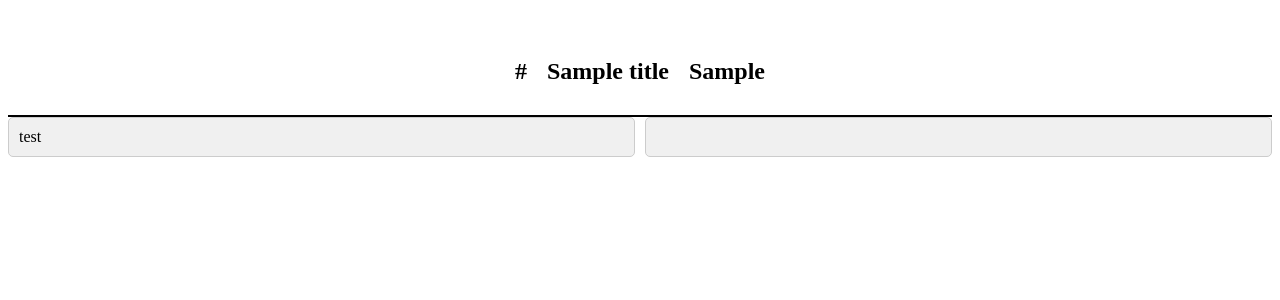
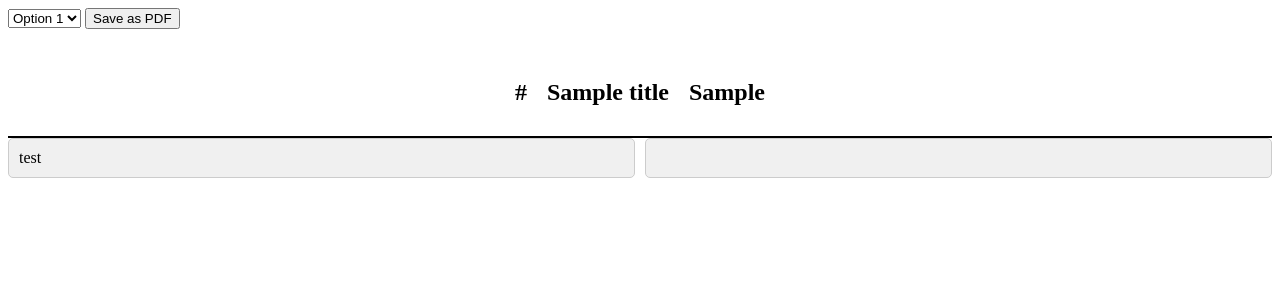
Before and after one commit to campwill/osint-dashboard, a Flask app: template templates/web_tools.html in a window 1280 px wide. Shown: the top 300 px of the page. Run offline with Flask 3, Linux system fonts and the light colour scheme; the template is opened without the code that fills it: most values are stand-ins (such as "Sample title", 1, 10 or a date in 2020).

Commit message:
"Tool Development"

```diff
--- a/app.py
+++ b/app.py
@@ -1,7 +1,12 @@
 from flask import Flask, render_template, request, redirect, url_for, flash
 from web_tools import is_valid_url, website_information
+import os
+from dotenv import load_dotenv
 app = Flask(__name__)
-app.secret_key = '7469817409714-97142'
+
+load_dotenv()
+secret_key = os.getenv('SECRET_KEY')
+app.secret_key = secret_key
 
 
 @app.route('/')
--- a/templates/web_tools.html
+++ b/templates/web_tools.html
@@ -49,6 +49,19 @@
     </style>
   </head>
   <body>
+    <div id="dropdown-container">
+      <select id="dropdown-menu">
+        <option value="option1">Option 1</option>
+        <option value="option2">Option 2</option>
+        <option value="option3">Option 3</option>
+      </select>
+      <button id="save-as-pdf-button" onclick="saveAsPDF()">Save as PDF</button>
+      <script>
+        function saveAsPDF() {
+          alert("Save as PDF functionality will be implemented here.");
+        }
+      </script>
+    </div>
     <div id="dash-board">
       <div id="info-container">
         <h1>{{user_url}}</h1>
@@ -56,27 +69,11 @@
         <h1>{{title}}</h1>
         <h1>{{ip_info}}</h1>
       </div>
+
       <div id="tools-container">
         <div id="tool-bar">test</div>
         <div id="tool-display"></div>
       </div>
     </div>
   </body>
-  <script>
-    document
-      .getElementById("function1Button")
-      .addEventListener("click", function () {
-        executePythonFunction("function1");
-      });
-    function executePythonFunction(functionName) {
-      fetch("/path-to-your-python-script.py?function=" + functionName)
-        .then((response) => response.text())
-        .then((output) => {
-          document.getElementById("tool-display").textContent = output;
-        })
-        .catch((error) => {
-          console.error("Error:", error);
-        });
-    }
-  </script>
 </html>
```
Also changed, not shown: 2 other files.
